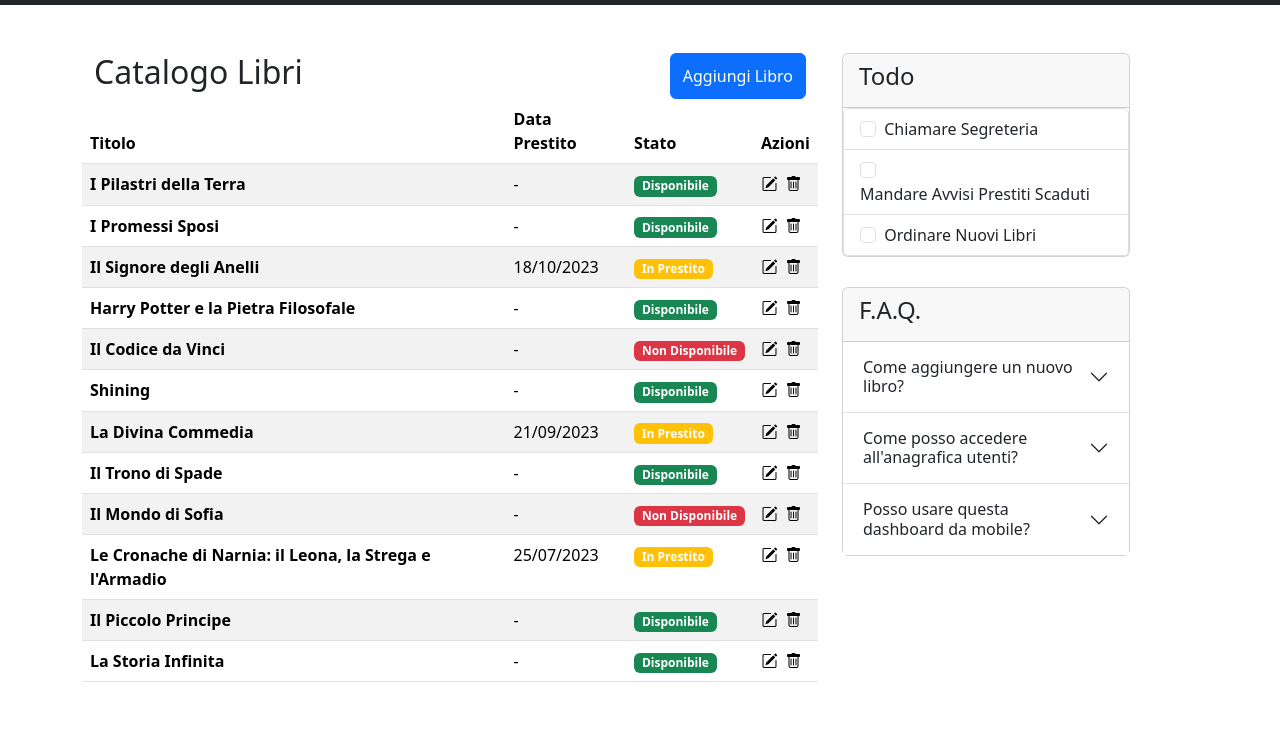
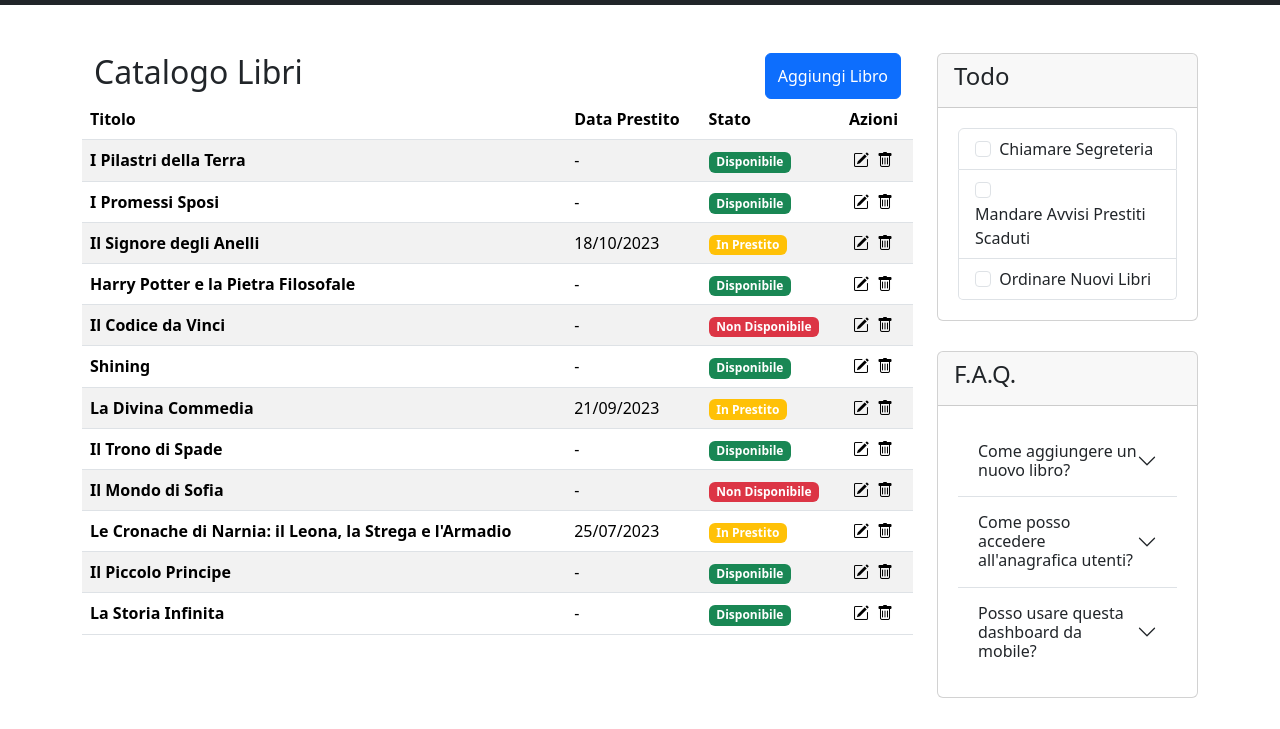
Before and after one commit to nmorrone/html-css-bootstrap-dashboard, a plain HTML site: page index.html in a window 1280 px wide. Shown: the part 71-800 px from the top of the page. Drawn offline with nearby package versions, Linux system fonts and the light colour scheme.

Commit message:
final step

```diff
--- a/index.html
+++ b/index.html
@@ -53,7 +53,7 @@
     <section class="content pt-5">
         <div class="container">
             <div class="row">
-                <div class="col-lg-8">
+                <div class="col-lg-9">
                     <div class="container d-flex justify-content-between">
                         <h2>Catalogo Libri</h2>
                         <button type="button" class="btn btn-primary">Aggiungi
@@ -169,12 +169,12 @@
                     </table>
                 </div>
                 <!--List Check Section-->
-                <div class="col-lg-4">
-                    <div class="card" style="width: 18rem; margin-bottom: 30px;">
+                <div class="col-lg-3">
+                    <div class="card" style="width: auto; margin-bottom: 30px;">
                         <div class="card-header">
                             <h4>Todo</h4>
                         </div>
-                        <ul class="list-group">
+                        <ul class="list-group" style="padding: 20px;">
                             <li class="list-group-item">
                                 <input class="form-check-input me-1" type="checkbox" value="" id="firstCheckbox">
                                 <label class="form-check-label" for="firstCheckbox">Chiamare Segreteria</label>
@@ -190,11 +190,11 @@
                             </li>
                         </ul>
                     </div>
-                    <div class="card" style="width: 18rem;">
+                    <div class="card" style="width: auto;">
                         <div class="card-header">
                             <h4>F.A.Q.</h4>
                         </div>
-                        <div class="accordion accordion-flush" id="accordionFlushExample">
+                        <div class="accordion accordion-flush" id="accordionFlushExample" style="padding: 20px;">
                             <div class="accordion-item">
                                 <h2 class="accordion-header">
                                     <button class="accordion-button collapsed" type="button" data-bs-toggle="collapse"
```
